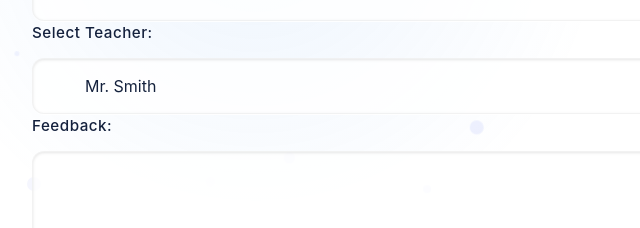
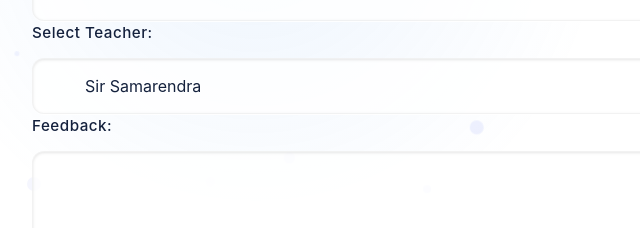
Before and after one commit to Athoi47/Student-website, a plain HTML site: page index.html in a window 1280 px wide. Shown: the part 329-557 px from the top of the page, 0-640 px from the left. Drawn offline with Linux system fonts and the light colour scheme.

Commit message:
Update index.html

```diff
--- a/index.html
+++ b/index.html
@@ -441,9 +441,9 @@
 
     <label for="teacher">Select Teacher:</label>
     <select id="teacher" name="teacher">
-      <option value="mr_smith">Mr. Smith</option>
-      <option value="ms_doe">Ms. Doe</option>
-      <option value="mr_john">Mr. John</option>
+      <option value="mr_smith">Sir Samarendra</option>
+      <option value="ms_doe"> Sir Ningmathan</option>
+      <option value="mr_john">Sir Gunamani</option>
     </select>
 
     <label for="feedback">Feedback:</label>
```
